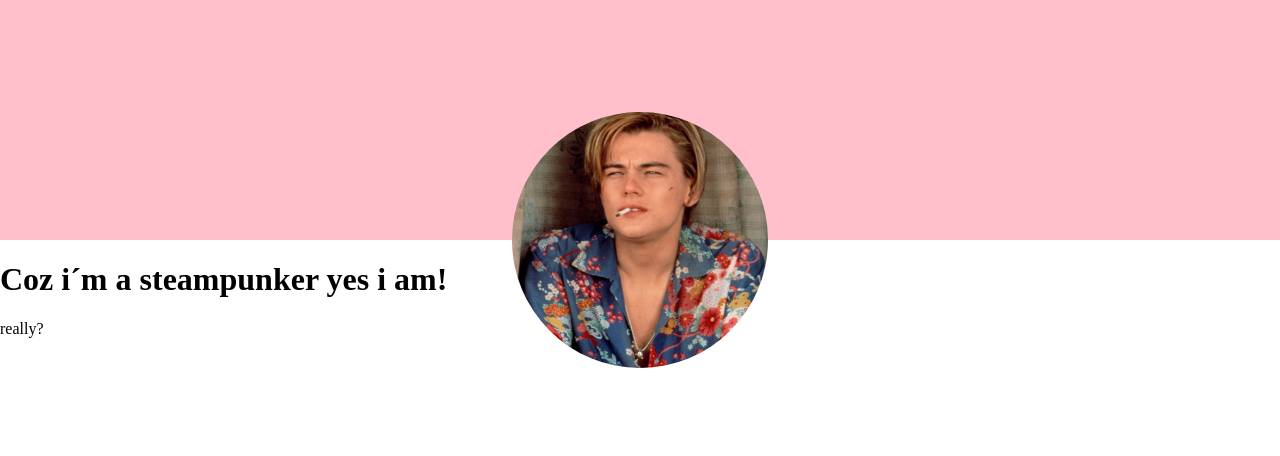
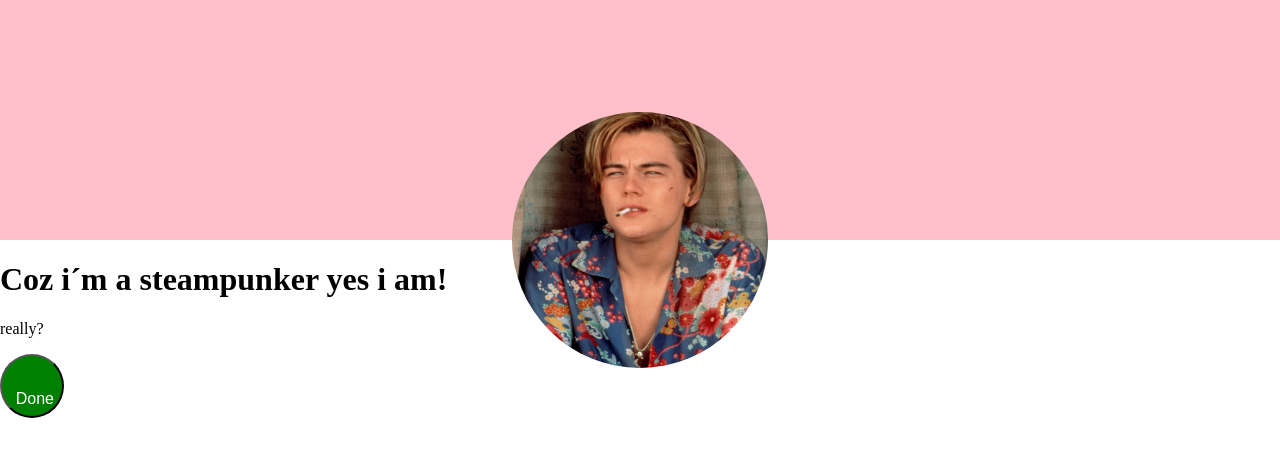
Before and after one commit to 1974pontus/R-U-CHORE, a React (Create React App) app: page / in a window 1280 px wide. Shown: the top 456 px of the page. Built offline with nearby package versions, Linux system fonts and the light colour scheme.

Commit message:
submitButton

```diff
--- a/src/components/App.tsx
+++ b/src/components/App.tsx
@@ -1,8 +1,15 @@
 import React from "react";
 import Layout from "./Layout"
+import SubmitButton from "./ViewContainer/SubmitButton";
+
 
 const App = () => {
-  return <Layout />
+  return (
+  <div>
+    <Layout />
+    <SubmitButton>Done</SubmitButton>
+  </div>
+  )
 };
 
 export default App;
--- a/src/components/ViewContainer/SubmitButton.tsx
+++ b/src/components/ViewContainer/SubmitButton.tsx
@@ -1,4 +1,4 @@
-import React from "react";
+import React, { CSSProperties } from 'react';
 
 
 type Props = React.PropsWithChildren<{
@@ -7,8 +7,23 @@ type Props = React.PropsWithChildren<{
 
 const SubmitButton = (props: Props) => {
   return (
-    <button>{props.children}</button>
+    <button style={mainButton}>{props.children}</button>
   );
 };
 
 export default SubmitButton;
+
+
+const mainButton: CSSProperties = {
+  display: 'flex',
+  alignItems: 'end',
+  justifyContent: 'end',
+  padding: '0.5em',
+  background: 'green',
+  color: 'white',
+  fontSize: '1rem',
+  width:'4rem',
+  height:'4rem',
+  borderRadius: '50%',
+  cursor: 'pointer',
+}
```
